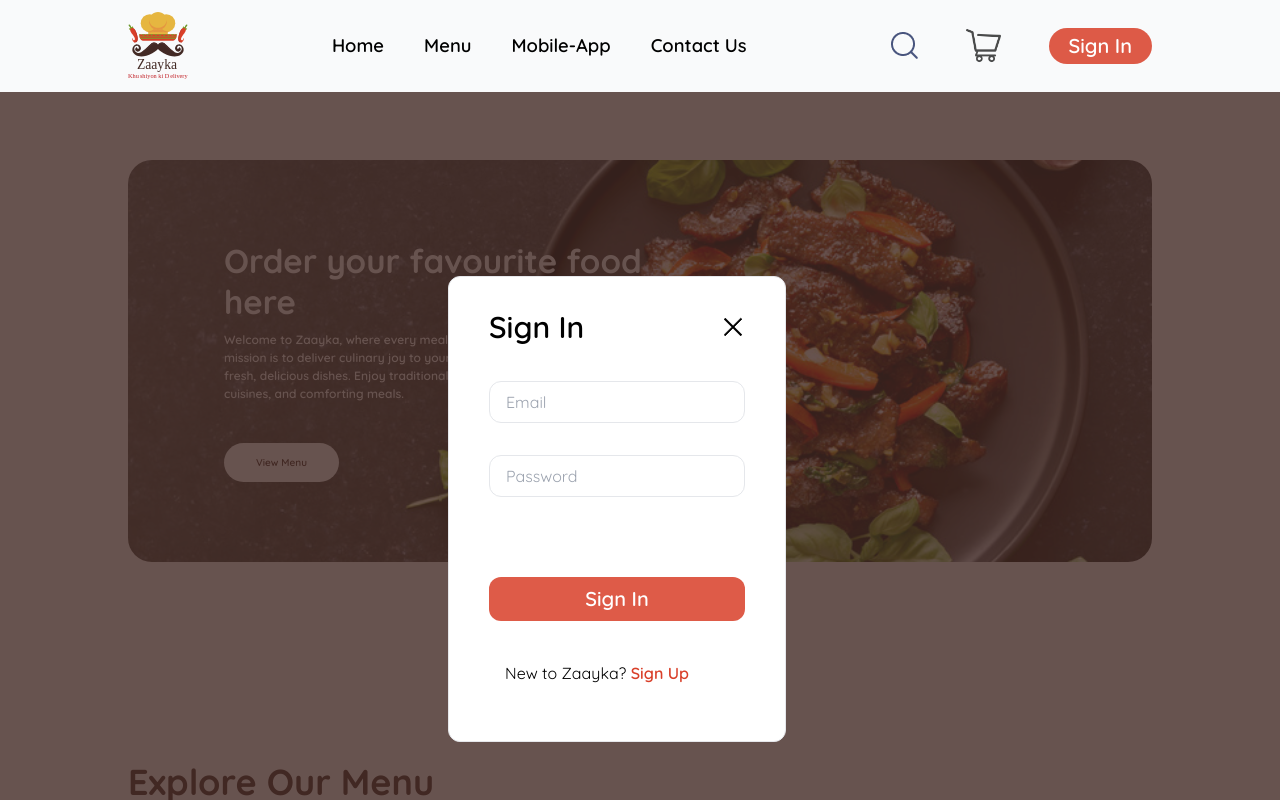
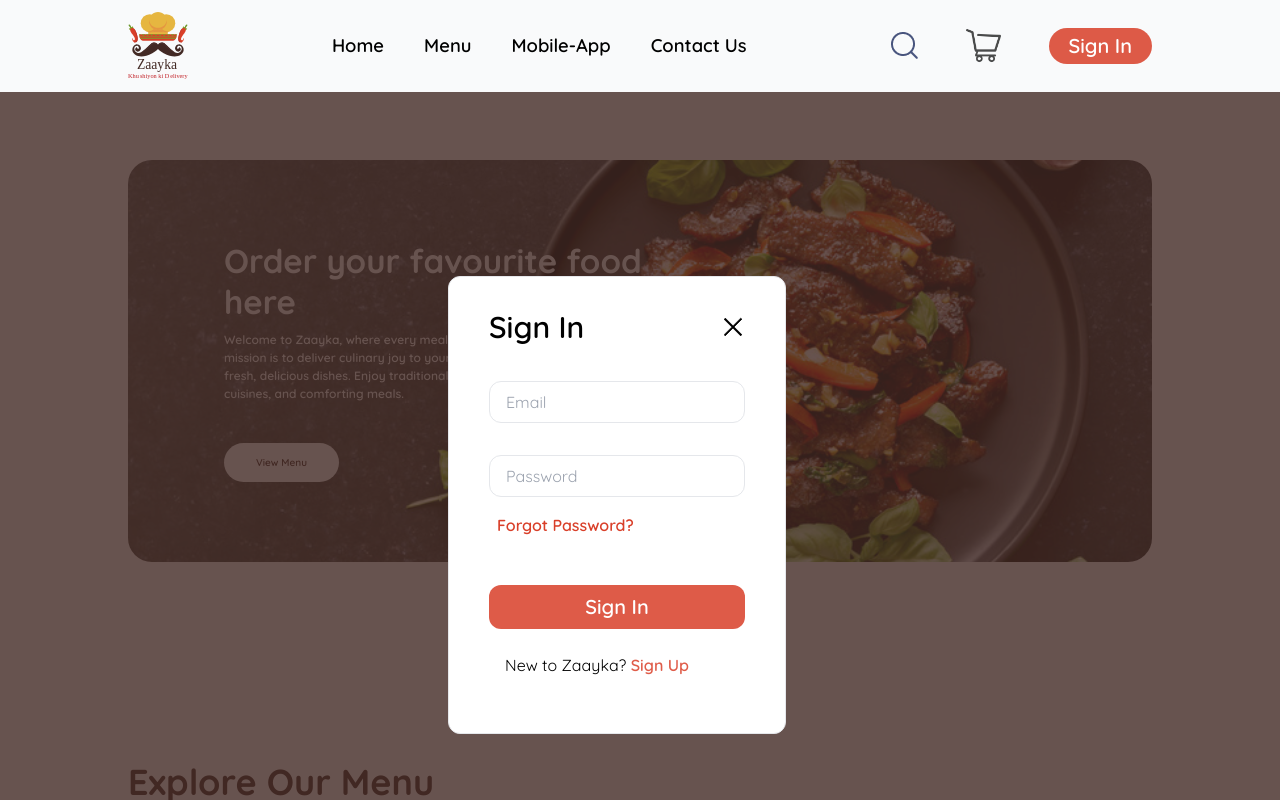
Before and after one commit to ktejas04/zaayka, a React (Vite) app in the folder frontend/: page / in a window 1280 px wide. Both pictures are taken after a click on the button "Sign In". Shown: the top 800 px of the page. Built offline with nearby package versions, Linux system fonts and the light colour scheme; no server answers.

Commit message:
Added Forgot Password

```diff
--- a/frontend/src/components/LoginSignup.jsx
+++ b/frontend/src/components/LoginSignup.jsx
@@ -77,21 +77,23 @@ const LoginSignup = ({setShowLoginSignup}) => {
           onClick={() => setShowLoginSignup(false)}
           />
         </div>
-        <form action="" className='flex flex-col items-start *:my-4 *:py-2 *:px-4 *:outline-none *:rounded-xl *:w-[20vw]'
+        <form action="" className='flex flex-col items-start'
         onSubmit={onSubmitHandler}
         >
         {
-            currState === "Sign In" ? <></> : <input type="text" placeholder="Name" className='border text-base'
+            currState === "Sign In" ? <></> : <input type="text" placeholder="Name" className='border text-base my-4 py-2 px-4 outline-none rounded-xl w-[20vw]'
             name='name' onChange={onChangeHandler} value={data.name}
             />
         }
-          <input type="email" placeholder="Email" className='border text-base'
+          <input type="email" placeholder="Email" className='border text-base  my-4 py-2 px-4 outline-none rounded-xl w-[20vw]'
           name='email' onChange={onChangeHandler} value={data.email}
           />
-          <input type="password" placeholder="Password" className='border text-base'
+          <input type="password" placeholder="Password" className='border text-base  my-4 py-2 px-4 outline-none rounded-xl w-[20vw]'
           name='password' onChange={onChangeHandler} value={data.password}
           />
-          <p></p>
+          {
+            currState === "Sign In" && <p className=' mb-12 ml-2 text-carrot hover:underline cursor-pointer font-semibold'>Forgot Password?</p>
+          }
 
         {/* If confirm password is needed then use */}
           {/* {
@@ -100,7 +102,7 @@ const LoginSignup = ({setShowLoginSignup}) => {
 
           {
             currState === "Sign Up" ?
-            <div className='flex gap-4 *:text-sm border-none'>
+            <div className='flex gap-4 *:text-sm border-none my-4 py-2 px-4 outline-none rounded-xl w-[20vw]'>
               <input type="checkbox" name="agreement" className='w-5 accent-carrot cursor-pointer' required/>
               <label htmlFor="agreement" className='*:text-carrot *:cursor-pointer'>I agree to Zaayka's <span>Terms of Service</span>, <span>Privacy Policy</span> and <span>Content Policies</span></label>
             </div> :
@@ -108,15 +110,15 @@ const LoginSignup = ({setShowLoginSignup}) => {
           }
 
 
-          <button type="submit" className='w-full bg-carrot/85 hover:bg-carrot text-white font-semibold text-xl'>
+          <button type="submit" className='w-full bg-carrot/85 hover:bg-carrot text-white font-semibold text-xl py-2 rounded-xl'>
             {
               currState === "Sign Up" ? "Create Account" : "Sign In"
             }
           </button>
           {
             currState === "Sign Up" ?
-             <p className='text-base'>Already have an account? <span className='text-carrot cursor-pointer font-semibold' onClick={() => setCurrState("Sign In")}>Login</span></p> :
-             <p className='text-base'>New to Zaayka? <span className='text-carrot cursor-pointer font-semibold' onClick={() => setCurrState("Sign Up")}>Sign Up</span></p>
+             <p className='text-base  my-4 py-2 px-4 outline-none rounded-xl w-[20vw]'>Already have an account? <span className='text-carrot/85 hover:text-carrot hover:font-bold cursor-pointer font-semibold' onClick={() => setCurrState("Sign In")}>Login</span></p> :
+             <p className='text-base  my-4 py-2 px-4 outline-none rounded-xl w-[20vw]'>New to Zaayka? <span className='text-carrot/85 hover:text-carrot hover:font-bold cursor-pointer font-semibold' onClick={() => setCurrState("Sign Up")}>Sign Up</span></p>
           }
         </form>
       </div>
```
